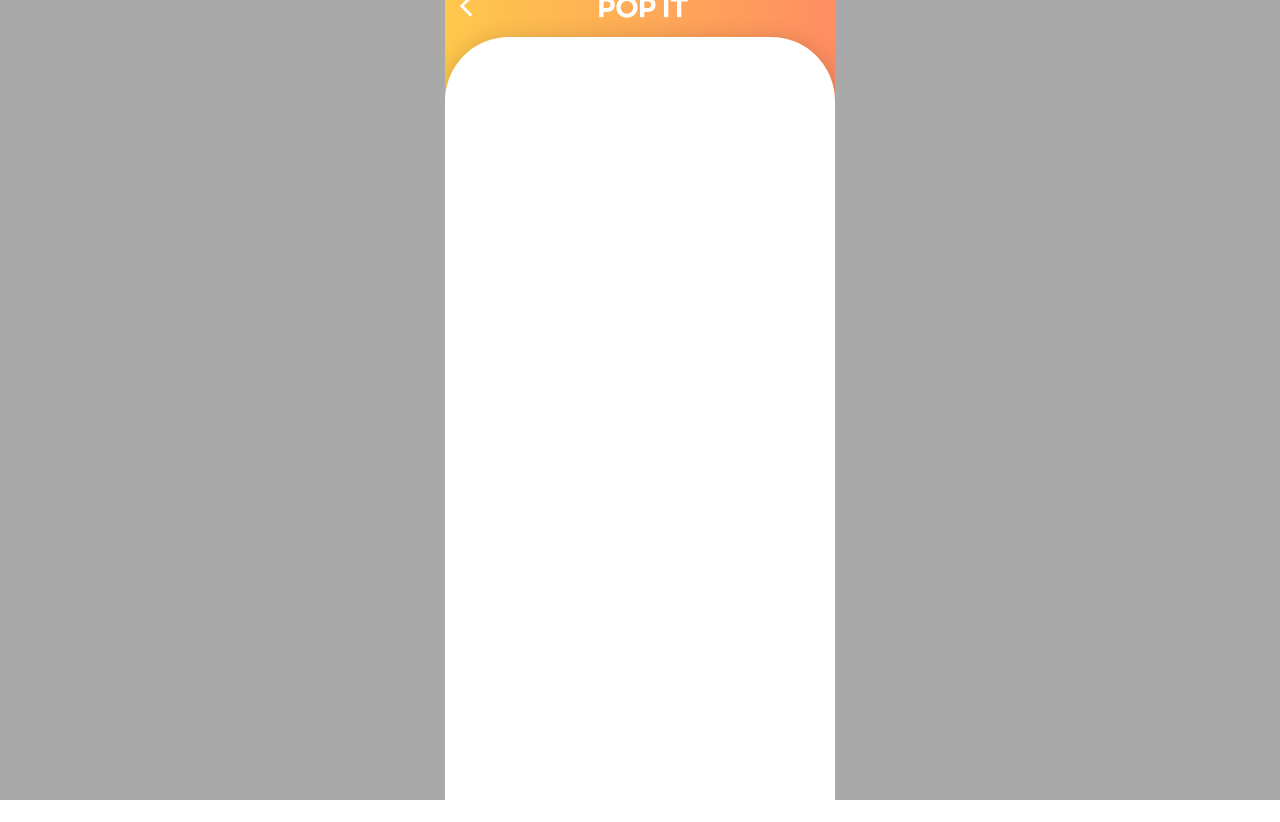
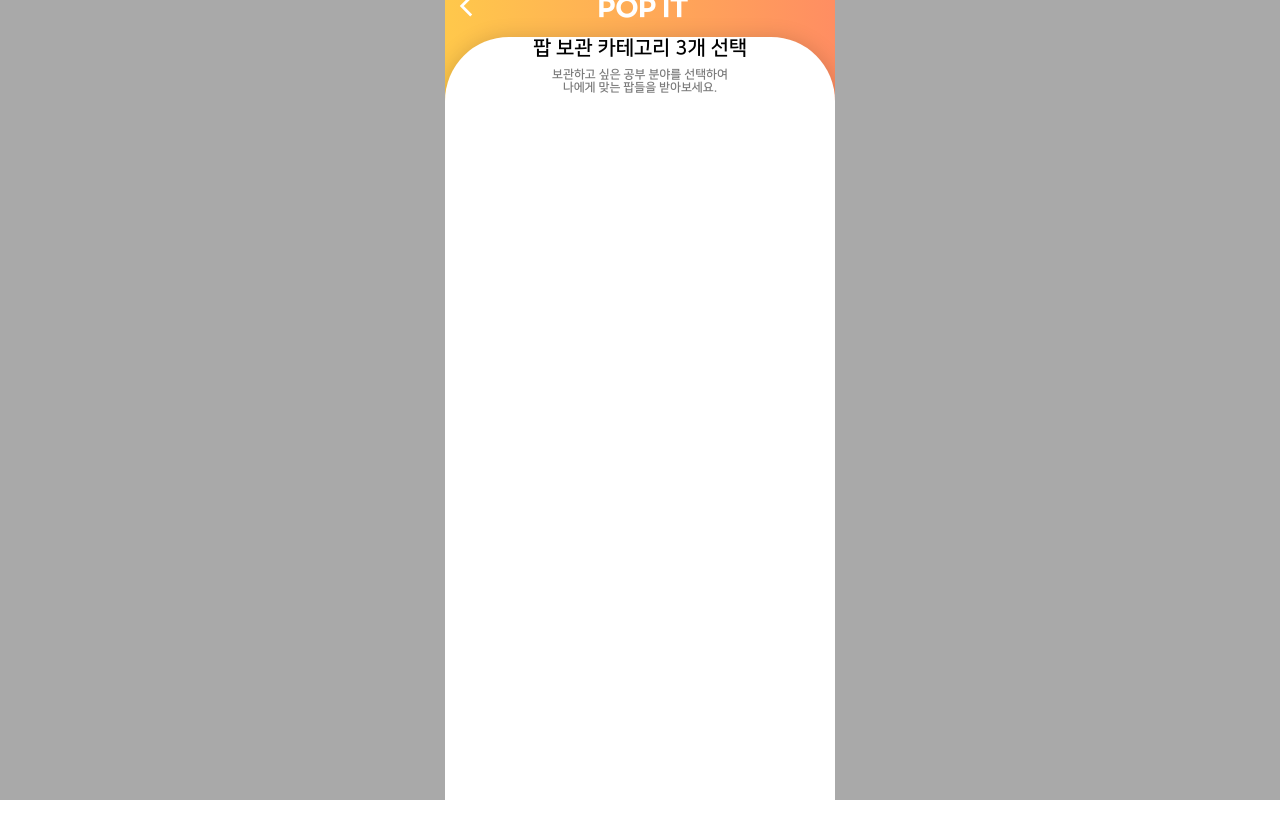
Before and after one commit to Likelion-Inha-10/inha-hackathon-popit-fe, a React (Create React App) app: page /first-choice in a window 1280 px wide. Built offline with nearby package versions, Linux system fonts and the light colour scheme.

Commit message:
chore: first-choice 페이지 타이틀 텍스트 추가

```diff
--- a/src/assets/theme/index.jsx
+++ b/src/assets/theme/index.jsx
@@ -8,6 +8,7 @@
     green: "#34BA05",
     white: "#FFFFFF",
     gray: "#DDDDDD",
+    darkgray: "#7b7b7b",
   },
 };
 //carrier/src/assets/theme/index.jsx 참고!!
--- a/src/pages/FirstChoice/index.jsx
+++ b/src/pages/FirstChoice/index.jsx
@@ -2,12 +2,28 @@
 import FirstHeader from "../../popit-ui/FirstHeader";
 import RoundBox from "../../popit-ui/RoundBox";
 import styled from "styled-components";
+import Flex from "../../popit-ui/Flex";
+import Typography from "../../popit-ui/Typography";
+import Margin from "../../popit-ui/Margin";
 
+const Wrapper = styled(Flex)``;
 const FirstChoice = () => {
   return (
     <Layout gradation down>
       <FirstHeader back popit />
-      <RoundBox white down height="785px"></RoundBox>
+      <RoundBox white down height="785px">
+        <Wrapper direction="column" align="center">
+          <Typography headline bold300>
+            팝 보관 카테고리 3개 선택
+          </Typography>
+          <Margin height="8px" />
+          <Typography center color="darkgray" size="12px">
+            보관하고 싶은 공부 분야를 선택하여
+            <br />
+            나에게 맞는 팝들을 받아보세요.
+          </Typography>
+        </Wrapper>
+      </RoundBox>
     </Layout>
   );
 };
```
